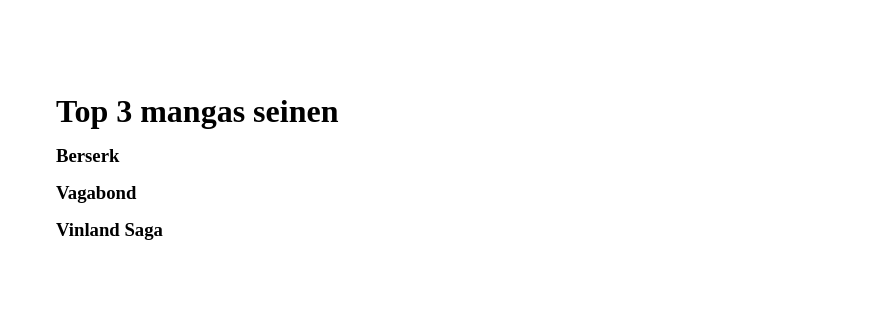
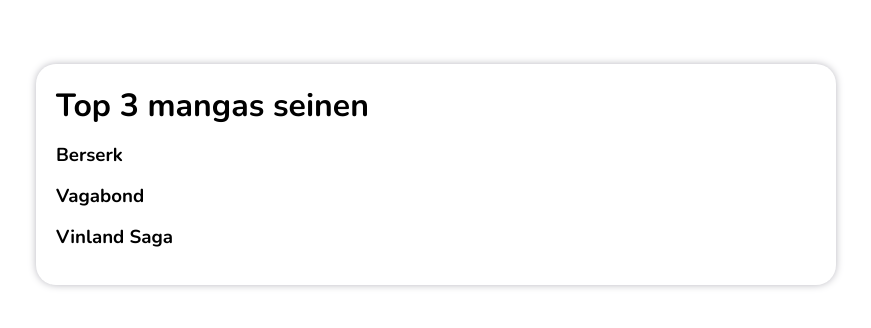
Before and after one commit to Jowelss/three-mangas-info, a plain HTML site: page index.html in a window 1280 px wide. Shown: the part 226-554 px from the top of the page, without its empty margins (204-1075 px from the left). Drawn offline with nearby package versions, Linux system fonts and the light colour scheme.

Commit message:
Aplique una fuente nueva y un pequeño estilo a la card

```diff
--- a/sass/style.scss
+++ b/sass/style.scss
@@ -1,7 +1,10 @@
+@import url('https://fonts.googleapis.com/css2?family=Nunito:ital,wght@0,200..1000;1,200..1000&display=swap');
+
 * {
   margin: 0;
   padding: 0;
   box-sizing: border-box;
+  font-family: 'Nunito', sans-serif;
 }
 
 body {
@@ -14,6 +17,8 @@ body {
 #card {
   width: 800px;
   padding: 20px;
+  box-shadow: 0 0 8px -1px #a7a6af;
+  border-radius: 20px;
 
   .title-content {
     display: block;
```
Also changed, not shown: css/style.css, 1 other file.
